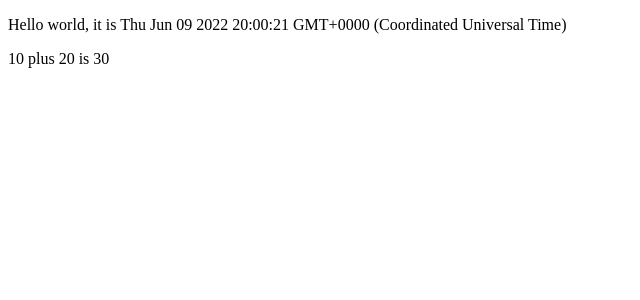
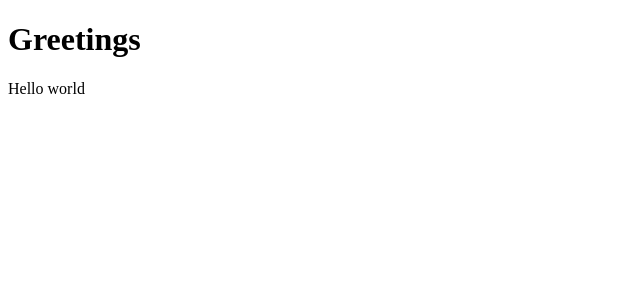
Before and after one commit to wjhuang98/fullstackopen, a React (Create React App) app in the folder part1/react-app/: page / in a window 1280 px wide. Shown: the top 300 px of the page, without its empty margins (0-640 px from the left). Built offline with nearby package versions, Linux system fonts and the light colour scheme.

Commit message:
added multiple components to App.js

```diff
--- a/part1/react-app/src/App.js
+++ b/part1/react-app/src/App.js
@@ -1,12 +1,16 @@
-const App = () => {
-  const now = new Date()
-  const a = 10
-  const b = 20
-
+const Hello = () => {
   return (
     <div>
-      <p>Hello world, it is {now.toString()}</p>
-      <p>{a} plus {b} is {a + b}</p>
+      <p>Hello world</p>
+    </div>
+  )
+}
+
+const App = () => {
+  return (
+    <div>
+      <h1>Greetings</h1>
+      <Hello />
     </div>
   )
 }
```
